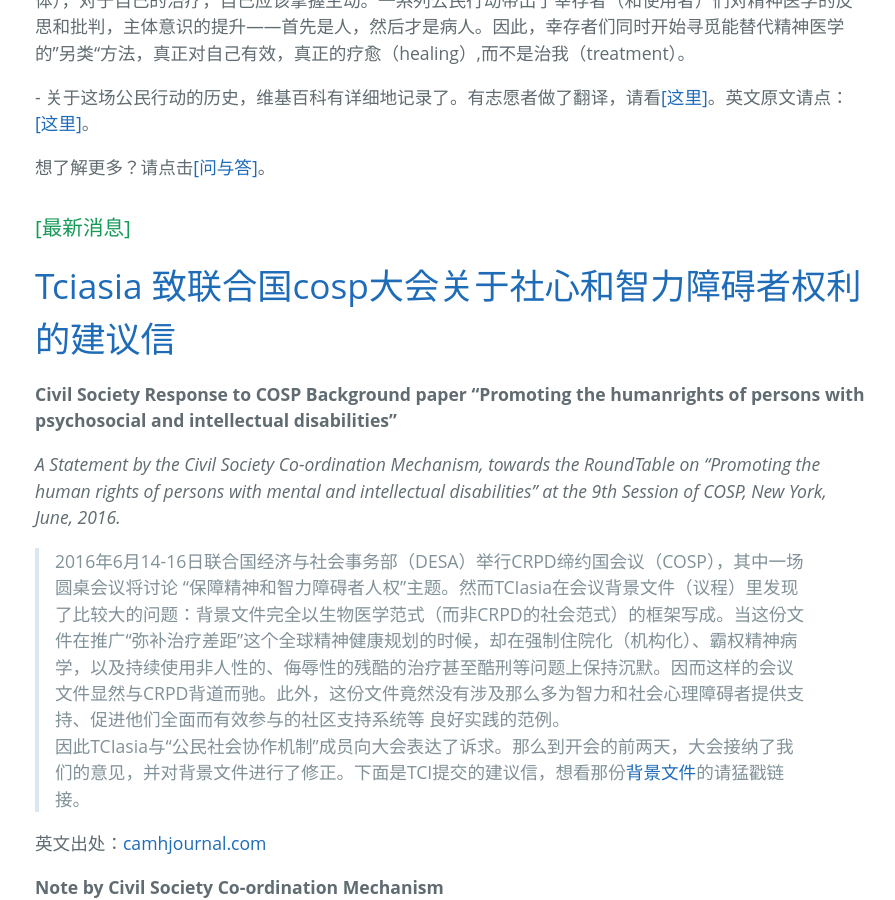
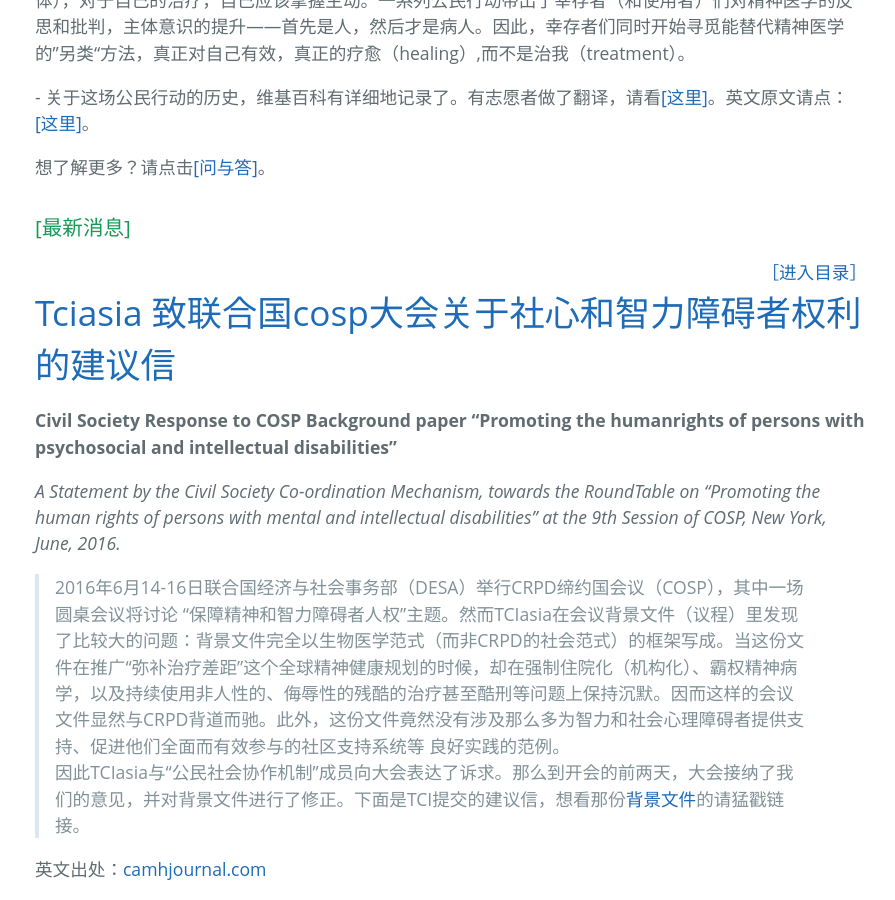
Before and after one commit to mdrights/mdrights.github.io, a Jekyll site: the page built from index.html, in a window 1280 px wide and 900 px high, scrolled down 591 px. Shown: the whole window, without its empty margins (189-1084 px from the left). Built offline with Jekyll 4.4.1, drawn with Linux system fonts in a browser that asks for light colours; the list of posts is cut into pages by our own code.

Commit message:
refine3 toc.html; add links to it

```diff
--- a/index.html
+++ b/index.html
@@ -5,6 +5,9 @@ layout: default
 
 
 <h3>[最新消息]</h3>
+    <div align="right">
+	<a href="{{ site.baseurl }}/toc">［进入目录］</a>
+    </div>
 
 <div class="posts">
   {% for post in site.posts %}
```
